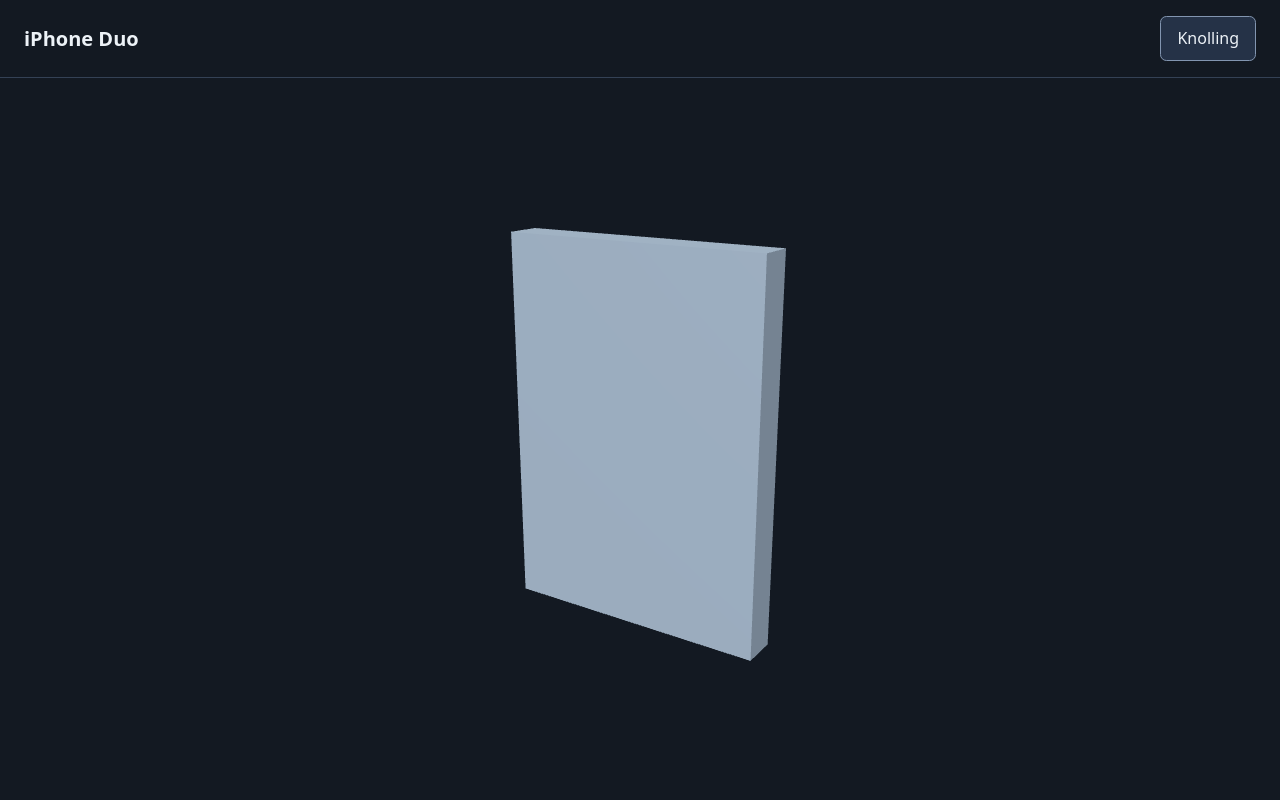
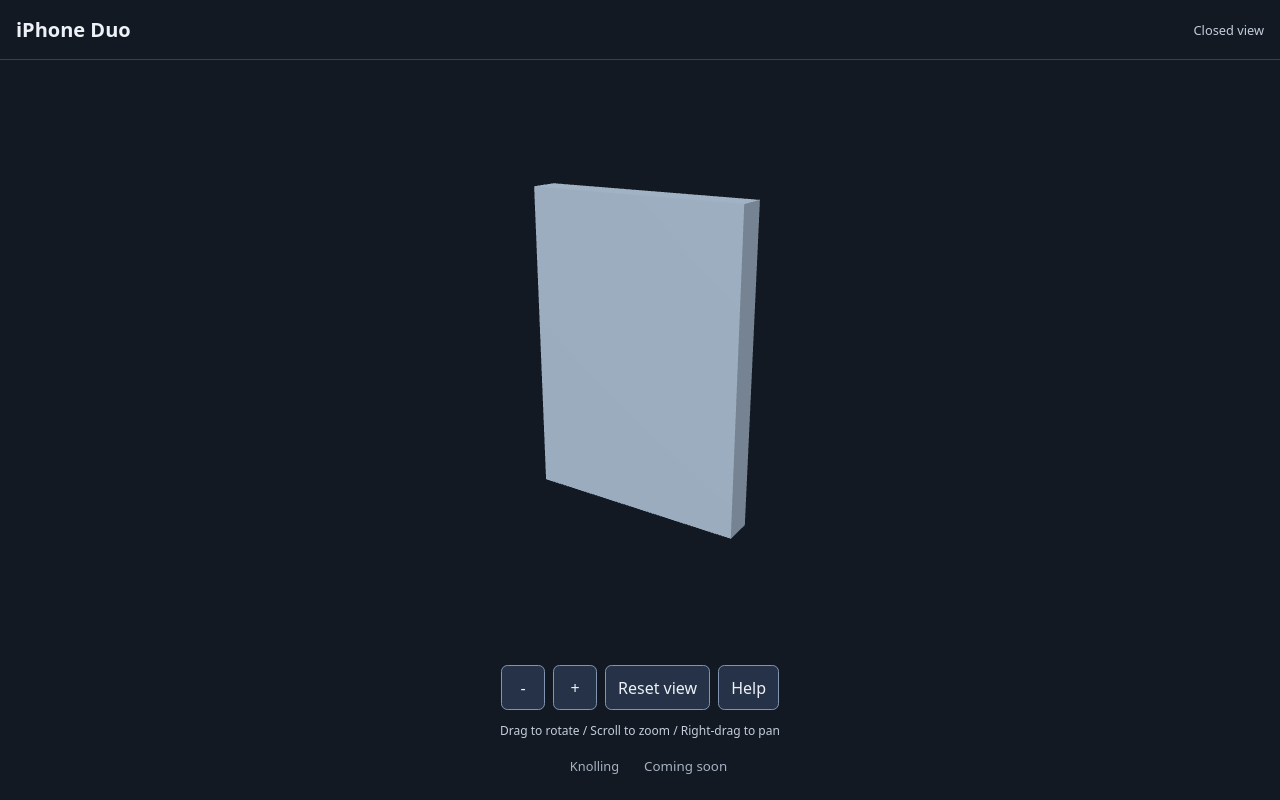
Before and after one commit to decyjphr-org/iphone-duo-viewer, a website built with Vite: page index.html in a window 1280 px wide. Built offline with nearby package versions, Linux system fonts and the light colour scheme.

Commit message:
Exercise 3.3

```diff
--- /dev/null
+++ b/src/controls.ts
@@ -0,0 +1,92 @@
+import type { PerspectiveCamera } from 'three';
+import { OrbitControls } from 'three/addons/controls/OrbitControls.js';
+
+export interface CameraActions {
+  zoomIn(): void;
+  zoomOut(): void;
+  resetView(): void;
+}
+
+const zoomScale = 0.8;
+const rotationStep = Math.PI / 12;
+const panStepPixels = 24;
+const arrowDirections = new Map<string, readonly [number, number]>([
+  ['ArrowLeft', [1, 0]],
+  ['ArrowRight', [-1, 0]],
+  ['ArrowUp', [0, 1]],
+  ['ArrowDown', [0, -1]],
+]);
+
+export function createCameraControls(
+  camera: PerspectiveCamera,
+  canvas: HTMLCanvasElement,
+  size: number,
+) {
+  const orbit = new OrbitControls(camera, canvas);
+  orbit.minDistance = size;
+  orbit.maxDistance = size * 10;
+  orbit.saveState();
+
+  const reducedMotion = window.matchMedia('(prefers-reduced-motion: reduce)');
+  function updateMotionPreference() {
+    orbit.enableDamping = !reducedMotion.matches;
+    orbit.update();
+  }
+  updateMotionPreference();
+  reducedMotion.addEventListener('change', updateMotionPreference);
+
+  const actions: CameraActions = {
+    zoomIn: () => orbit.dollyIn(zoomScale),
+    zoomOut: () => orbit.dollyOut(zoomScale),
+    resetView() {
+      // Flush pending damping before restoring the saved camera pose.
+      const damping = orbit.enableDamping;
+      orbit.enableDamping = false;
+      orbit.update();
+      orbit.reset();
+      orbit.enableDamping = damping;
+    },
+  };
+
+  function onKeyDown(event: KeyboardEvent) {
+    if (event.altKey || event.ctrlKey || event.metaKey) return;
+
+    const direction = arrowDirections.get(event.key);
+    if (direction) {
+      const [horizontal, vertical] = direction;
+      if (event.shiftKey) {
+        orbit.pan(horizontal * panStepPixels, vertical * panStepPixels);
+      } else if (horizontal !== 0) {
+        orbit.rotateLeft(horizontal * rotationStep);
+      } else {
+        orbit.rotateUp(vertical * rotationStep);
+      }
+    } else if (event.key === '+' || event.key === '=') {
+      actions.zoomIn();
+    } else if (event.key === '-') {
+      actions.zoomOut();
+    } else if (event.key === 'Home') {
+      actions.resetView();
+    } else {
+      return;
+    }
+    event.preventDefault();
+  }
+
+  function focusViewer() {
+    canvas.focus({ preventScroll: true });
+  }
+  canvas.addEventListener('keydown', onKeyDown);
+  canvas.addEventListener('pointerdown', focusViewer);
+
+  return {
+    ...actions,
+    update: () => orbit.update(),
+    dispose() {
+      canvas.removeEventListener('keydown', onKeyDown);
+      canvas.removeEventListener('pointerdown', focusViewer);
+      reducedMotion.removeEventListener('change', updateMotionPreference);
+      orbit.dispose();
+    },
+  };
+}
--- a/src/main.ts
+++ b/src/main.ts
@@ -5,10 +5,13 @@ import { createUI } from './ui';
 const app = document.getElementById('app');
 if (!app) throw new Error('Missing app root');
 
-const dispose = createViewer(createUI(app));
+const ui = createUI(app);
+const viewer = createViewer(ui.viewer);
+ui.connect(viewer);
 if (import.meta.hot) {
   import.meta.hot.dispose(() => {
-    dispose();
+    ui.dispose();
+    viewer.dispose();
     app.replaceChildren();
   });
 }
--- a/src/scene.ts
+++ b/src/scene.ts
@@ -6,11 +6,11 @@ import {
   Scene,
   WebGLRenderer,
 } from 'three';
-import { OrbitControls } from 'three/addons/controls/OrbitControls.js';
+import { createCameraControls } from './controls';
 import { createPhone } from './parts';
 import { closedIPhoneDuo } from './specs';
 
-export function createViewer(container: HTMLElement): () => void {
+export function createViewer(container: HTMLElement) {
   const scene = new Scene();
   scene.background = new Color(0x131922);
 
@@ -22,12 +22,14 @@ export function createViewer(container: HTMLElement): () => void {
   renderer.setPixelRatio(Math.min(window.devicePixelRatio, 2));
   renderer.domElement.setAttribute('role', 'img');
   renderer.domElement.setAttribute('aria-label', '3D view of the closed iPhone Duo');
+  renderer.domElement.setAttribute(
+    'aria-describedby',
+    'viewer-interaction-hint viewer-keyboard-help',
+  );
+  renderer.domElement.tabIndex = 0;
   container.append(renderer.domElement);
 
-  const controls = new OrbitControls(camera, renderer.domElement);
-  controls.enableDamping = true;
-  controls.minDistance = size;
-  controls.maxDistance = size * 10;
+  const controls = createCameraControls(camera, renderer.domElement, size);
 
   const phone = createPhone();
   scene.add(phone.assembly);
@@ -56,7 +58,11 @@ export function createViewer(container: HTMLElement): () => void {
   }
   animate();
 
-  return () => {
+  return {
+    zoomIn: controls.zoomIn,
+    zoomOut: controls.zoomOut,
+    resetView: controls.resetView,
+    dispose() {
       cancelAnimationFrame(frame);
       observer.disconnect();
       controls.dispose();
@@ -64,5 +70,6 @@ export function createViewer(container: HTMLElement): () => void {
       phone.dispose();
       renderer.dispose();
       renderer.domElement.remove();
+    },
   };
 }
--- a/src/style.css
+++ b/src/style.css
@@ -24,7 +24,8 @@ header {
   align-items: center;
   justify-content: space-between;
   gap: 1rem;
-  padding: 1rem 1.5rem;
+  padding: calc(1rem + env(safe-area-inset-top)) max(1rem, env(safe-area-inset-right))
+    1rem max(1rem, env(safe-area-inset-left));
   border-bottom: 1px solid #344155;
 }
 
@@ -33,7 +34,15 @@ h1 {
   font-size: 1.25rem;
 }
 
+.view-status {
+  margin: 0;
+  color: #c4cedc;
+  font-size: 0.8rem;
+}
+
 button {
+  min-width: 44px;
+  min-height: 44px;
   padding: 0.65rem 1rem;
   border: 1px solid #8295b0;
   border-radius: 0.4rem;
@@ -41,20 +50,123 @@ button {
   color: inherit;
   font: inherit;
   cursor: pointer;
+  touch-action: manipulation;
+  -webkit-tap-highlight-color: rgb(153 202 255 / 30%);
 }
 
-button:focus-visible {
+button:enabled:hover {
+  border-color: #b9d5f5;
+  background: #34475f;
+}
+
+button:enabled:active {
+  border-color: #e1efff;
+  background: #415c7a;
+}
+
+button:disabled {
+  border-color: #526179;
+  background: #1b2534;
+  color: #a5b2c3;
+  cursor: not-allowed;
+}
+
+button:focus-visible,
+canvas:focus-visible {
   outline: 2px solid #99caff;
   outline-offset: 3px;
 }
 
 main {
+  display: flex;
+  flex-direction: column;
   flex: 1;
   min-height: 0;
   overflow: hidden;
+}
+
+.viewer-viewport {
+  flex: 1;
+  min-height: 0;
+}
+
+.viewer-tools {
+  flex-shrink: 0;
+  align-self: center;
+  width: 100%;
+  max-width: 48rem;
+  max-height: 60%;
+  overflow-y: auto;
+  padding: 0.75rem max(1rem, env(safe-area-inset-right))
+    max(0.75rem, env(safe-area-inset-bottom)) max(1rem, env(safe-area-inset-left));
+  text-align: center;
+}
+
+.camera-actions {
+  display: flex;
+  justify-content: center;
+  gap: 0.5rem;
+}
+
+.camera-actions button {
+  padding-inline: 0.75rem;
+}
+
+.interaction-hint {
+  margin: 0.75rem 0 0;
+  color: #c4cedc;
+  font-size: 0.75rem;
+  line-height: 1.5;
+}
+
+.touch-hint {
+  display: none;
+}
+
+.viewer-help {
+  margin-top: 0.75rem;
+  padding: 0.5rem 0.75rem;
+  border: 1px solid #344155;
+  border-radius: 0.4rem;
+  font-size: 0.8rem;
+  line-height: 1.5;
+  text-align: left;
+}
+
+.viewer-help p {
+  margin: 0.5rem 0;
+}
+
+.knolling-control {
+  display: flex;
+  align-items: center;
+  justify-content: center;
+  gap: 0.5rem;
+  margin-top: 0.25rem;
+  color: #a5b2c3;
+}
+
+.knolling-control button:disabled {
+  border-color: transparent;
+  background: transparent;
+  font-size: 0.8rem;
 }
 
 canvas {
   display: block;
   touch-action: none;
 }
+
+canvas:focus-visible {
+  outline-offset: -4px;
+}
+
+@media (pointer: coarse) {
+  .pointer-hint {
+    display: none;
+  }
+
+  .touch-hint {
+    display: inline;
+  }
+}
--- a/src/ui.ts
+++ b/src/ui.ts
@@ -1,16 +1,119 @@
-export function createUI(root: HTMLElement): HTMLElement {
+import type { CameraActions } from './controls';
+
+function createButton(label: string, text = label): HTMLButtonElement {
+  const button = document.createElement('button');
+  button.type = 'button';
+  button.textContent = text;
+  if (text !== label) button.setAttribute('aria-label', label);
+  return button;
+}
+
+export function createUI(root: HTMLElement) {
+  const listeners = new AbortController();
+  const { signal } = listeners;
   const header = document.createElement('header');
   const title = document.createElement('h1');
   title.textContent = 'iPhone Duo';
-  const knolling = document.createElement('button');
-  knolling.type = 'button';
-  knolling.textContent = 'Knolling';
+  const viewStatus = document.createElement('p');
+  viewStatus.className = 'view-status';
+  viewStatus.textContent = 'Closed view';
+  header.append(title, viewStatus);
+
+  const main = document.createElement('main');
+  main.setAttribute('aria-label', 'Phone viewer');
+  const viewer = document.createElement('div');
+  viewer.className = 'viewer-viewport';
+  const panel = document.createElement('section');
+  panel.className = 'viewer-tools';
+  panel.setAttribute('aria-label', 'Viewer controls');
+
+  const cameraActions = document.createElement('div');
+  cameraActions.className = 'camera-actions';
+  cameraActions.setAttribute('role', 'group');
+  cameraActions.setAttribute('aria-label', 'Camera actions');
+  const zoomOut = createButton('Zoom out', '-');
+  const zoomIn = createButton('Zoom in', '+');
+  const resetView = createButton('Reset view');
+  const helpButton = createButton('Help');
+  helpButton.setAttribute('aria-expanded', 'false');
+  helpButton.setAttribute('aria-controls', 'viewer-help');
+  cameraActions.append(zoomOut, zoomIn, resetView, helpButton);
+
+  const hint = document.createElement('p');
+  hint.className = 'interaction-hint';
+  hint.id = 'viewer-interaction-hint';
+  hint.setAttribute('role', 'note');
+  const pointerHint = document.createElement('span');
+  pointerHint.className = 'pointer-hint';
+  pointerHint.textContent = 'Drag to rotate / Scroll to zoom / Right-drag to pan';
+  const touchHint = document.createElement('span');
+  touchHint.className = 'touch-hint';
+  touchHint.textContent = 'Drag to rotate / Pinch to zoom / Two-finger drag to pan';
+  hint.append(pointerHint, touchHint);
+
+  const help = document.createElement('div');
+  help.id = 'viewer-help';
+  help.className = 'viewer-help';
+  help.hidden = true;
+  help.setAttribute('role', 'region');
+  help.setAttribute('aria-label', 'Viewer help');
+  const keyboardHelp = document.createElement('p');
+  keyboardHelp.id = 'viewer-keyboard-help';
+  keyboardHelp.textContent =
+    'Focus the viewer: Arrow keys rotate; Shift + Arrow keys pan; + / - zoom; Home resets.';
+  const focusHelp = document.createElement('p');
+  focusHelp.textContent =
+    'Use Tab to reach the viewer or camera buttons. Press Escape here to close help.';
+  help.append(keyboardHelp, focusHelp);
+
+  function closeHelp() {
+    help.hidden = true;
+    helpButton.setAttribute('aria-expanded', 'false');
+  }
+  helpButton.addEventListener(
+    'click',
+    () => {
+      help.hidden = !help.hidden;
+      helpButton.setAttribute('aria-expanded', String(!help.hidden));
+    },
+    { signal },
+  );
+  panel.addEventListener(
+    'keydown',
+    (event) => {
+      if (event.key !== 'Escape' || help.hidden) return;
+      event.preventDefault();
+      closeHelp();
+      helpButton.focus();
+    },
+    { signal },
+  );
+
+  const knollingControl = document.createElement('div');
+  knollingControl.className = 'knolling-control';
+  const knolling = createButton('Knolling');
+  knolling.disabled = true;
   knolling.setAttribute('aria-pressed', 'false');
-  knolling.title = 'Knolling mode is not implemented yet';
-  header.append(title, knolling);
+  knolling.setAttribute('aria-describedby', 'knolling-availability');
+  const availability = document.createElement('small');
+  availability.id = 'knolling-availability';
+  availability.setAttribute('role', 'note');
+  availability.textContent = 'Coming soon';
+  knollingControl.append(knolling, availability);
 
-  const viewer = document.createElement('main');
-  viewer.setAttribute('aria-label', 'Phone viewer');
-  root.append(header, viewer);
-  return viewer;
+  panel.append(cameraActions, hint, help, knollingControl);
+  main.append(viewer, panel);
+  root.append(header, main);
+
+  return {
+    viewer,
+    connect(actions: CameraActions) {
+      zoomIn.addEventListener('click', actions.zoomIn, { signal });
+      zoomOut.addEventListener('click', actions.zoomOut, { signal });
+      resetView.addEventListener('click', actions.resetView, { signal });
+    },
+    dispose() {
+      listeners.abort();
+    },
+  };
 }
```
Also changed, not shown: index.html (+1 -1 lines), tests/viewer.spec.ts (+82 -4 lines), .github/copilot-instructions.md, .github/instructions/layout-transitions.md, README.md. Lines whose indentation alone changed are shown as unchanged.
